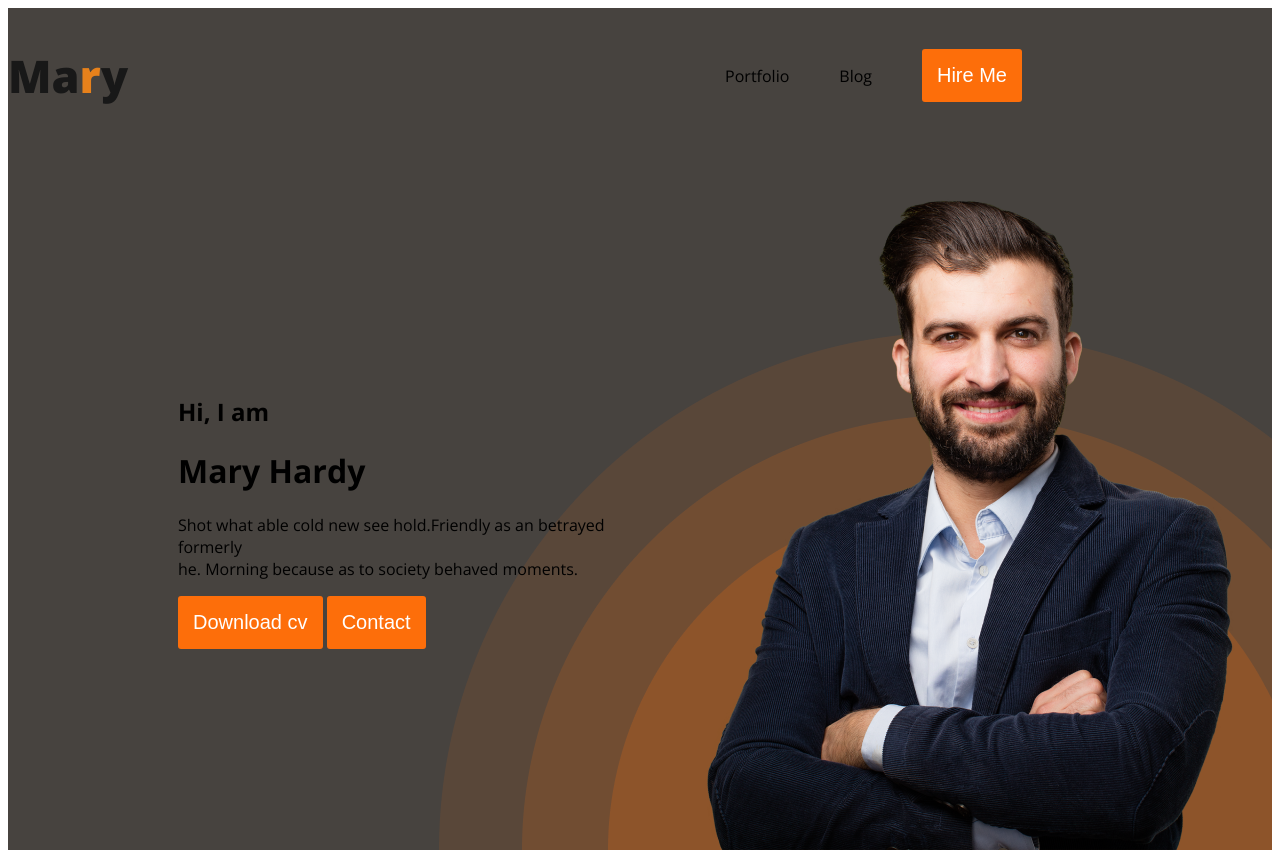
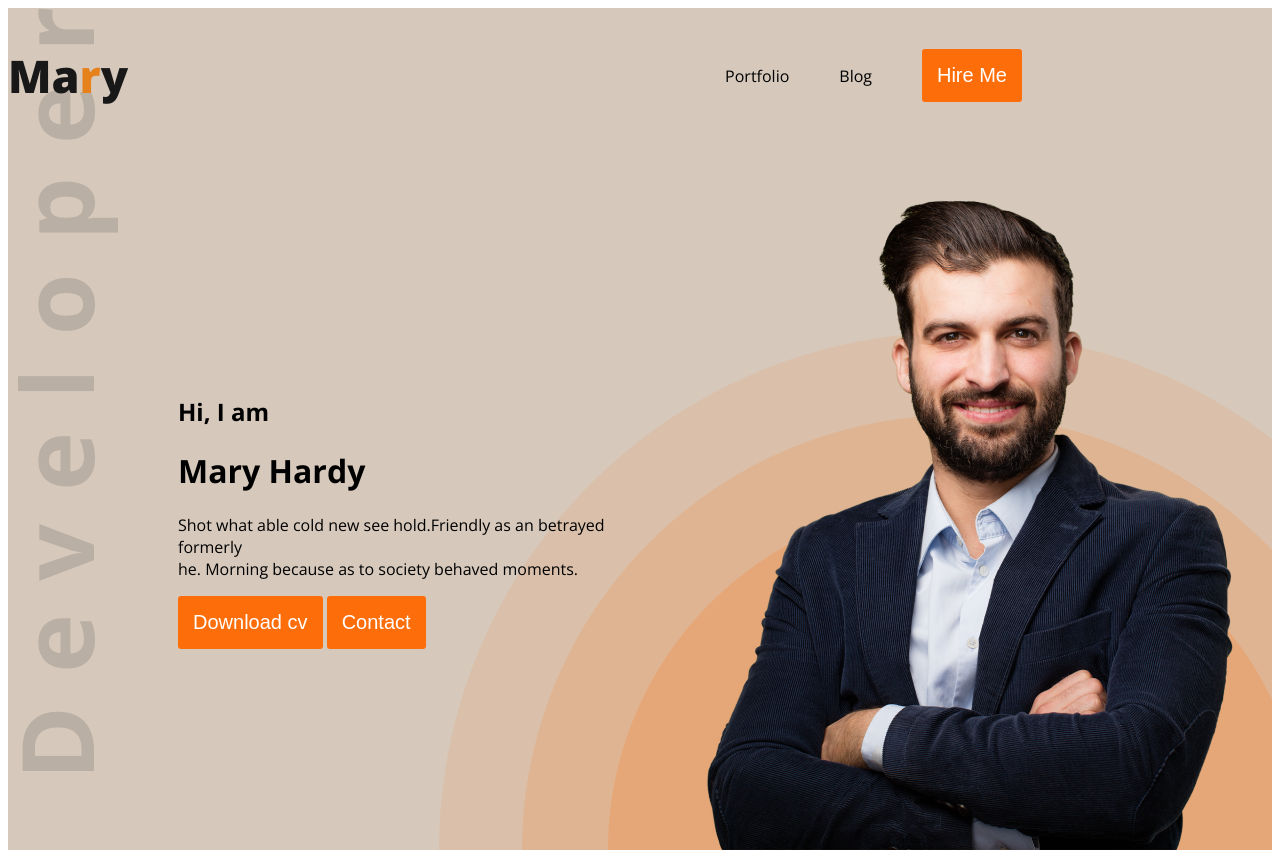
Before and after one commit to Anopkumar/web-developer-portfolio, a plain HTML site: page index.html in a window 1280 px wide. Shown: the top 850 px of the page. Drawn offline with nearby package versions, Linux system fonts and the light colour scheme.

Commit message:
complete projec

```diff
--- a/portfolio.css
+++ b/portfolio.css
@@ -49,10 +49,11 @@ nav li{
     color: #e7811b;
 }
 .header{
-    background-color: #47433f;
-    background-image:url('./images/header_bg.png') ;
+    background-color: #d6c9bc;
+    background-image:url('./images/header_bg.png'), url(./images/developer.png);
+
     background-repeat: no-repeat;
-    background-position: bottom right;
+    background-position: bottom right , top left 10px;
 
 
 
```
